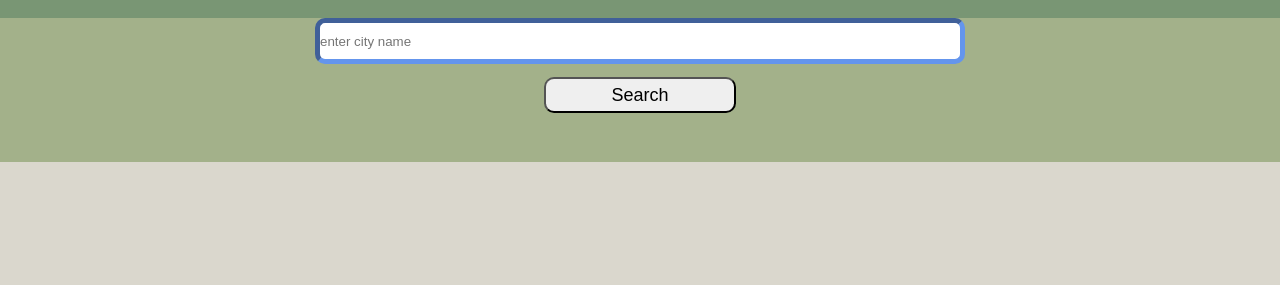
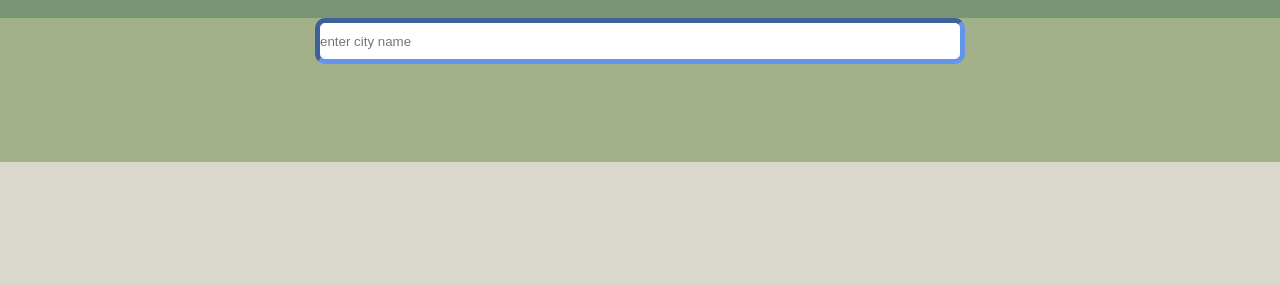
Before and after one commit to asif-iqbaal/weather, a plain HTML site: page index.html in a window 1280 px wide. Shown: the part 151-436 px from the top of the page. Drawn offline with Linux system fonts and the light colour scheme.

Commit message:
Update index.html

```diff
--- a/index.html
+++ b/index.html
@@ -12,7 +12,7 @@
         </div>
         <div class="inputes">
           <input type="text" placeholder="enter city name" id="cityInput">
-          <button id="weather-btn">Search</button>
+       <!--   <button id="weather-btn">Search</button> -->
         </div>
         <div class="images">
             <img src="110801_sun_icon.png" alt="sun" id="sun" class="sun_animate">
```
